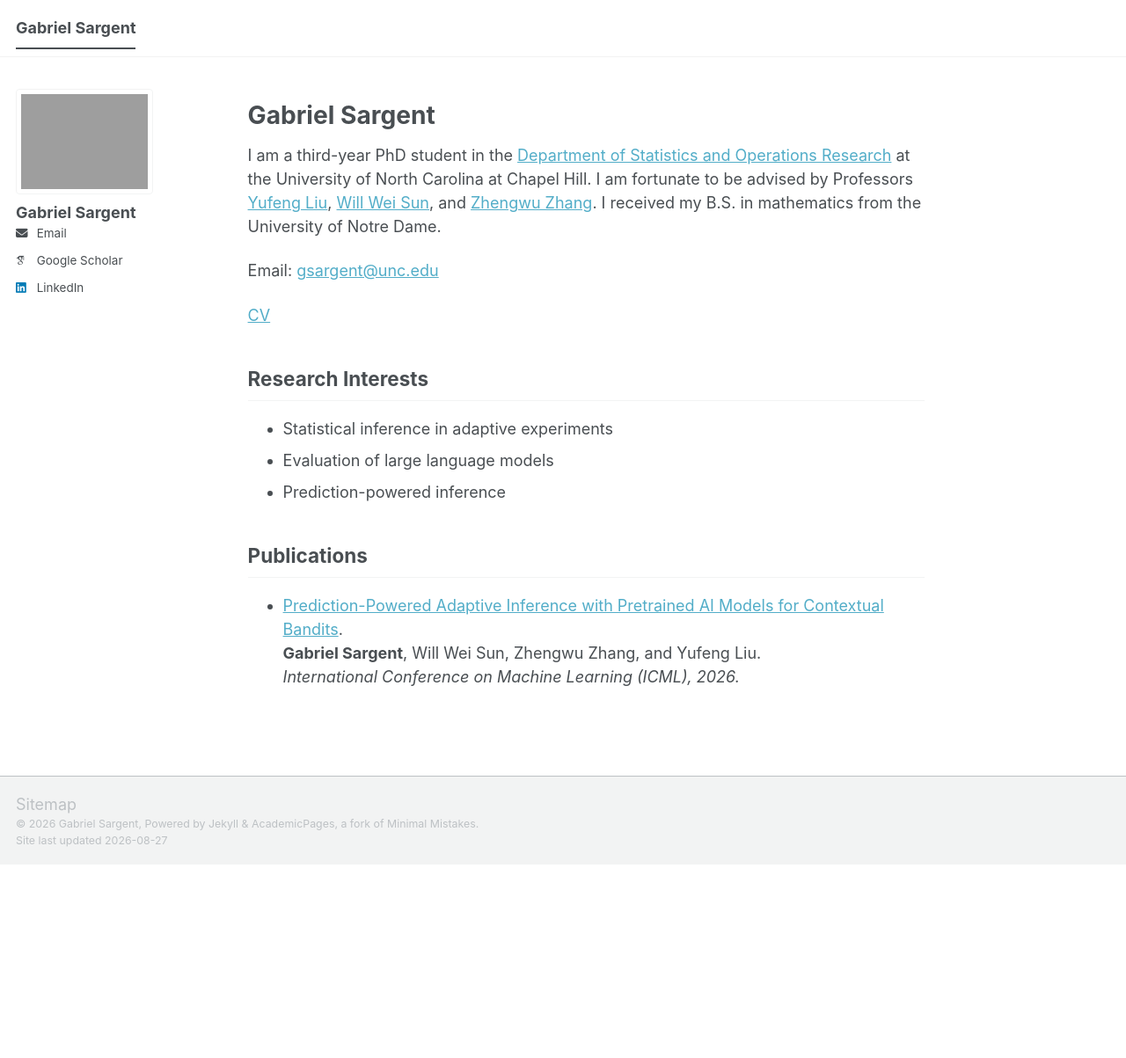
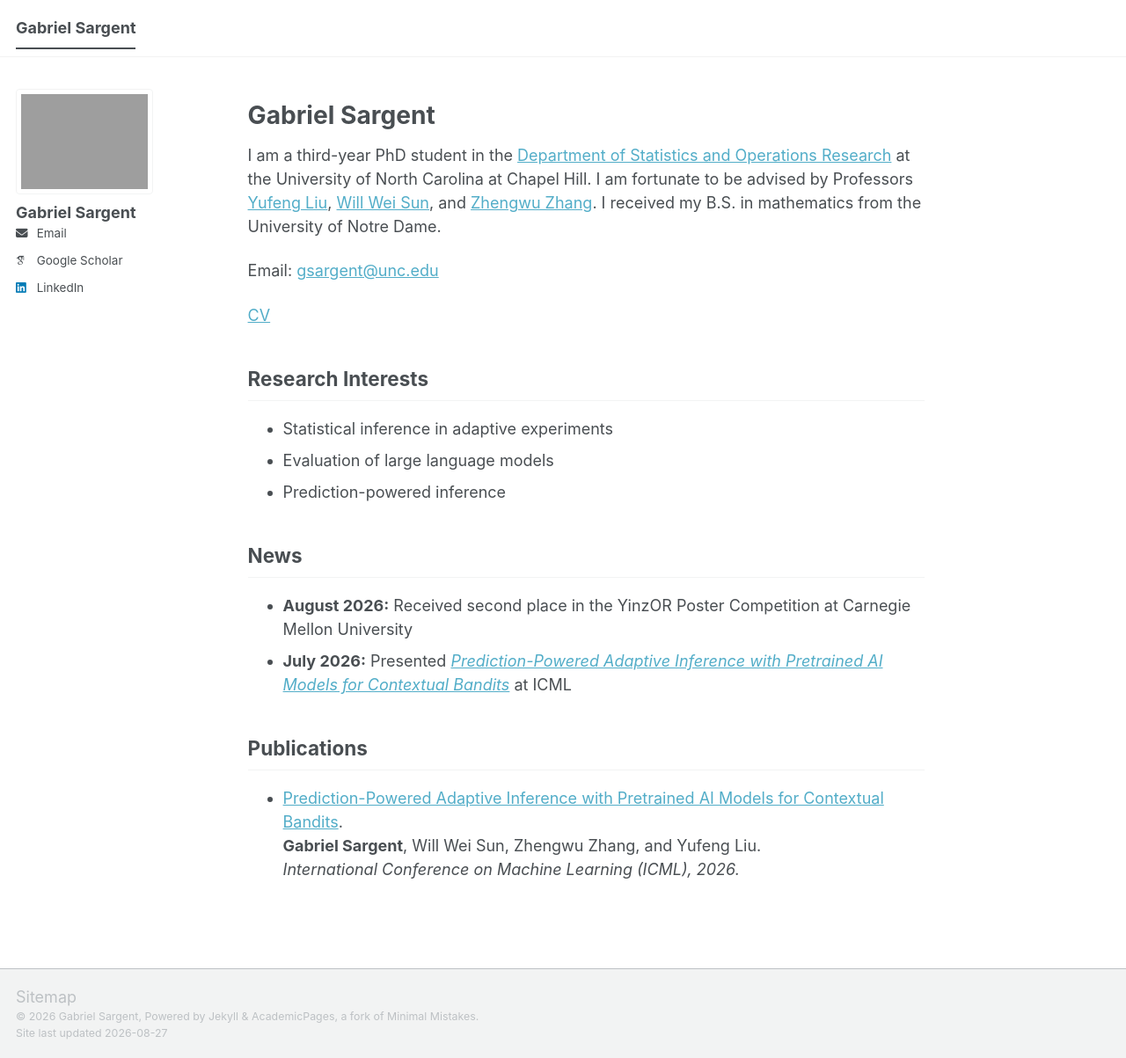
Before and after one commit to GabrielSargent/GabrielSargent.github.io, a Jekyll site: the page built from _pages/about.md, in a window 1280 px wide and 1203 px high. Shown: the whole window at 88% size. Built offline with Jekyll 4.4.1, drawn with Linux system fonts in a browser that asks for light colours; some web fonts are replaced; a script bundle is joined from its source files by our own code; library files that are not in the unit come from our copies.

Commit message:
Update about.md

```diff
--- a/_pages/about.md
+++ b/_pages/about.md
@@ -14,10 +14,13 @@ Email: [gsargent@unc.edu](mailto:gsargent@unc.edu)
 [CV](/files/cv.pdf)
 
 ## Research Interests
-
 - Statistical inference in adaptive experiments
 - Evaluation of large language models
 - Prediction-powered inference
+
+## News
+- **August 2026:** Received second place in the YinzOR Poster Competition at Carnegie Mellon University
+- **July 2026:** Presented [*Prediction-Powered Adaptive Inference with Pretrained AI Models for Contextual Bandits*](/files/PPAI.pdf) at ICML
 
 ## Publications
 - [Prediction-Powered Adaptive Inference with Pretrained AI Models for Contextual Bandits](/files/PPAI.pdf).
```
